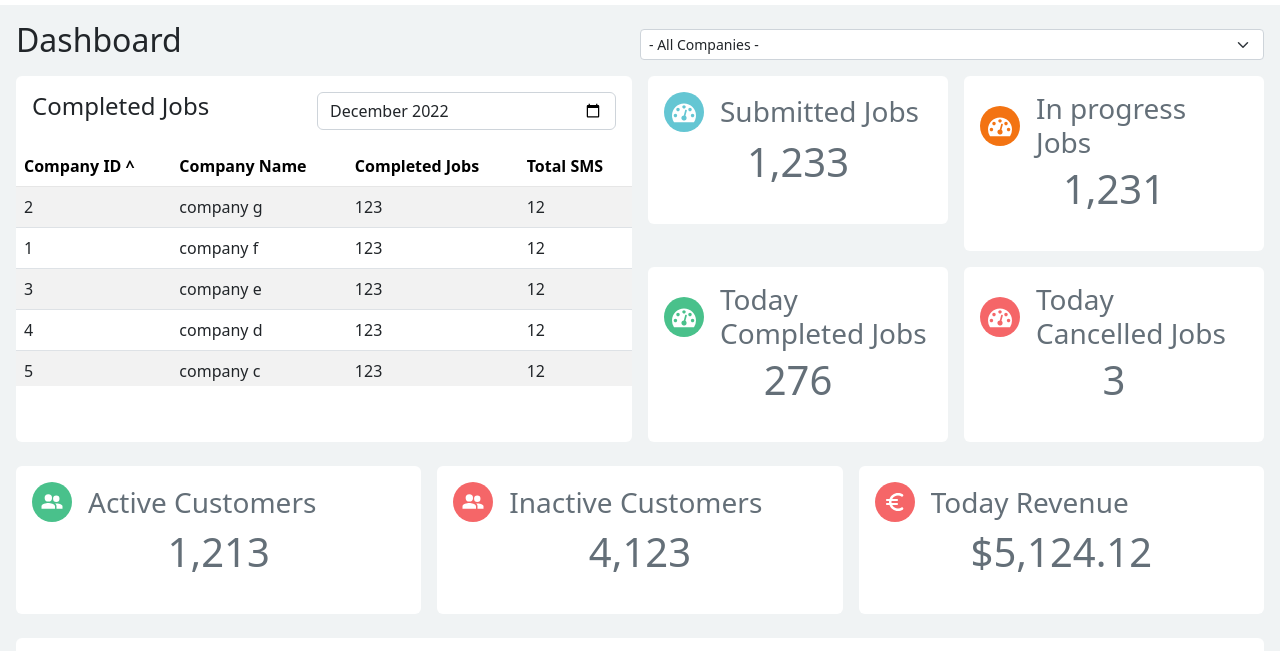
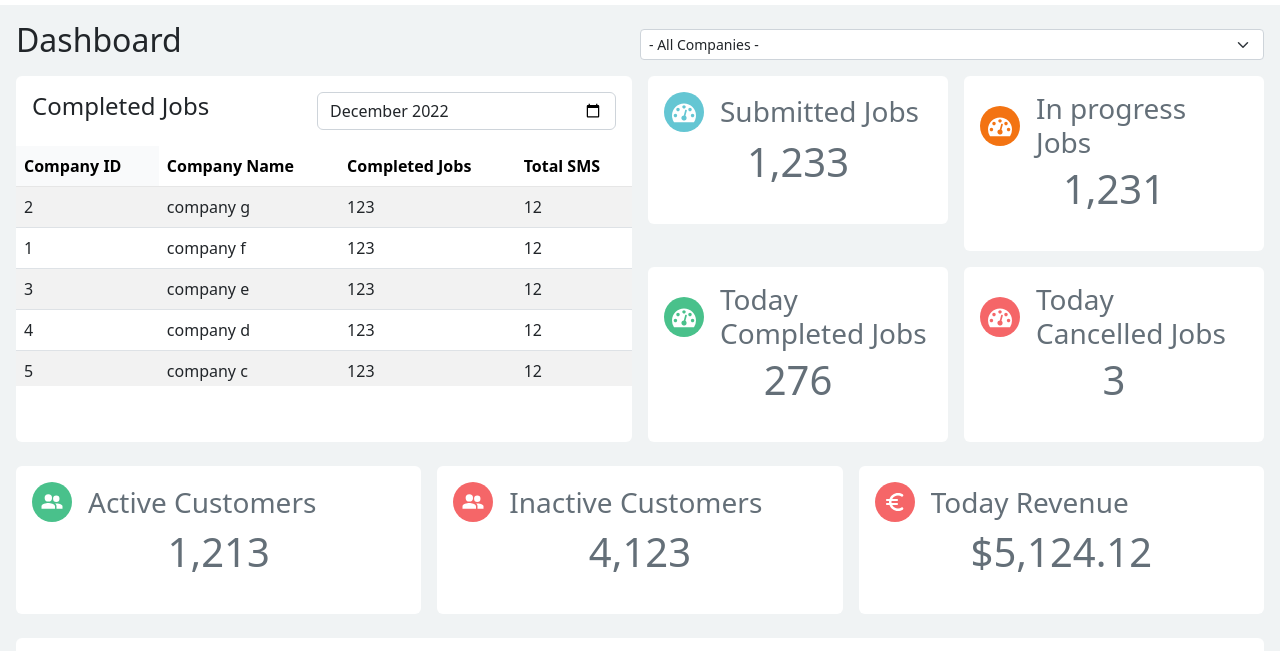
Before and after one commit to B33th0v3n960/dashboard, a website built with Vite: page src/index.html in a window 1280 px wide. In both pictures the pointer is over the element "Company ID". Shown: the part 137-788 px from the top of the page. Built offline with nearby package versions, Linux system fonts and the light colour scheme.

Commit message:
change tablehead hover effect

```diff
--- a/src/scss/styles.scss
+++ b/src/scss/styles.scss
@@ -54,6 +54,11 @@
 
 .data {
   max-height: 240px;
+}
+
+.table-head:hover {
+  cursor: pointer;
+  background: lighten($info, 3);
 }
 
 .overflow-x {
@@ -114,12 +119,3 @@ $custom-colors: (
 .text-nowrap {
   white-space: nowrap;
 }
-
-.table-head:hover {
-  cursor: pointer;
-
-  &::after {
-    content: ' ^';
-    content-visibility: visible;
-  }
-}
```
